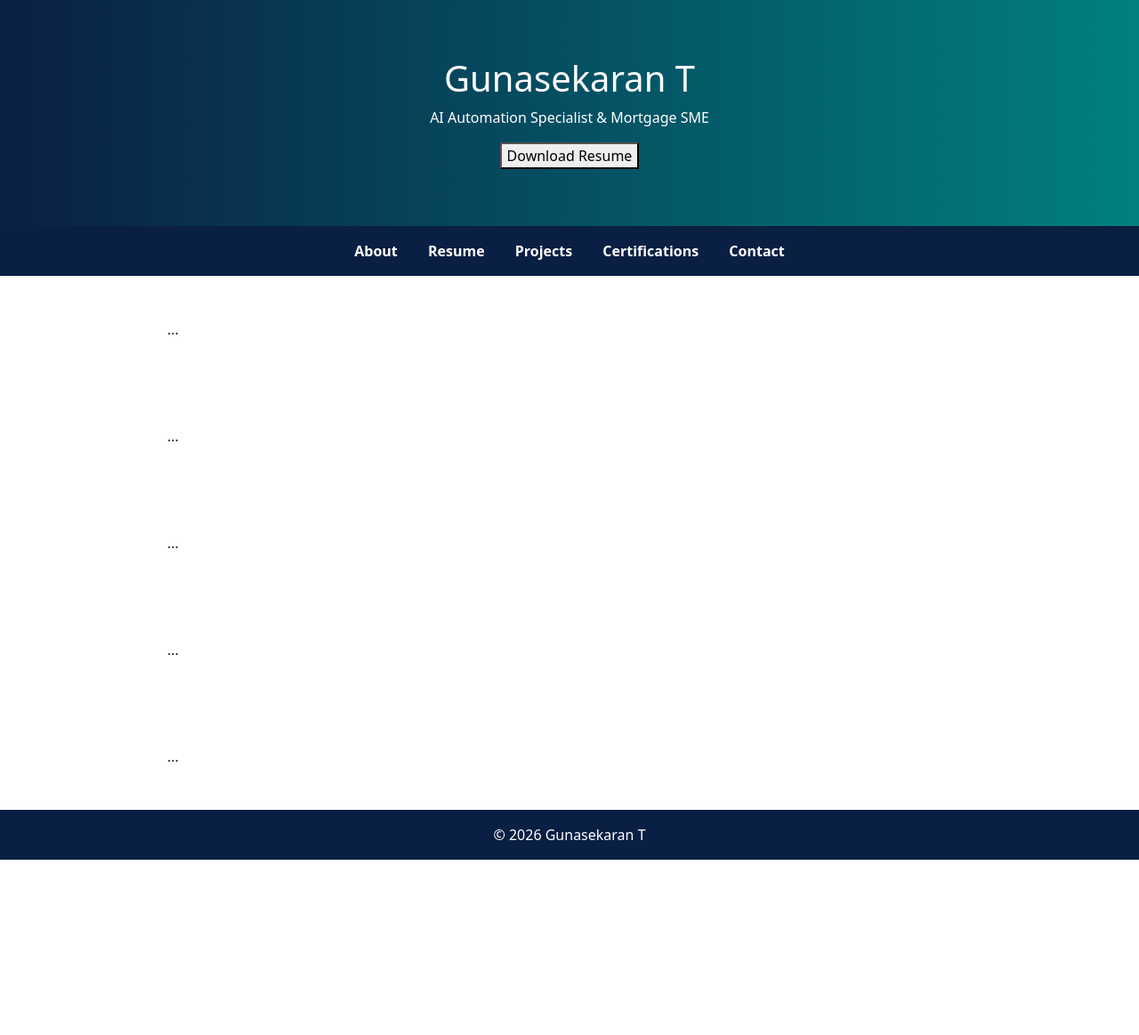
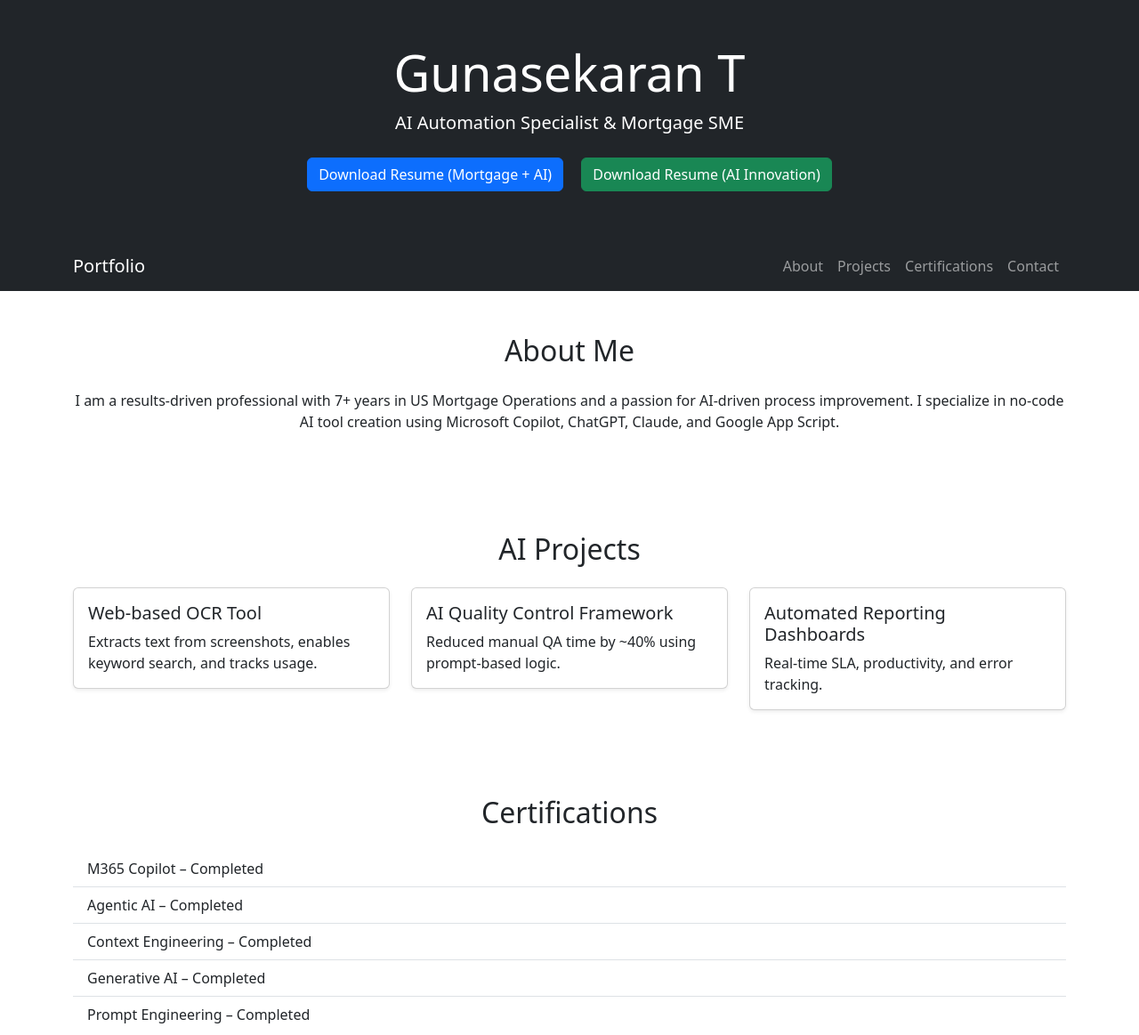
Before and after one commit to gunasekaran9787-dotcom/Guna, a plain HTML site: page index.html in a window 1280 px wide. Shown: the top 1163 px of the page at 89% size. Before the commit the page ends 966 px from the top, so only its background shows below. Drawn offline with nearby package versions, Linux system fonts and the light colour scheme.

Commit message:
Update design with Bootstrap

```diff
--- a/index.html
+++ b/index.html
@@ -4,31 +4,102 @@
   <meta charset="UTF-8">
   <meta name="viewport" content="width=device-width, initial-scale=1.0">
   <title>Gunasekaran T - Portfolio</title>
-  <link rel="stylesheet" href="style.css">
+  <!-- Bootstrap CSS -->
   <link href="https://cdn.jsdelivr.net/npm/bootstrap@5.3.0/dist/css/bootstrap.min.css" rel="stylesheet">
 </head>
 <body>
-  <header id="home">
-    <h1>Gunasekaran T</h1>
-    <p>AI Automation Specialist & Mortgage SME</p>
-    <button onclick="window.location.href='resume.pdf'">Download Resume</button>
-  </header>
 
-  <nav>
-    <a href="#about">About</a>
-    <a href="#resume">Resume</a>
-    <a href="#projects">Projects</a>
-    <a href="#certifications">Certifications</a>
-    <a href="#contact">Contact</a>
-  </nav>
+<!-- Hero Section -->
+<header class="bg-dark text-white text-center py-5">
+  <div class="container">
+    <h1 class="display-4">Gunasekaran T</h1>
+    <p class="lead">AI Automation Specialist & Mortgage SME</p>
+    <a href="Gunasekaran_T_Resume_v1_Mortgage_AI.pdf" class="btn btn-primary m-2">Download Resume (Mortgage + AI)</a>
+    <a href="Gunasekaran_T_Resume_v2_AI_Innovation.pdf" class="btn btn-success m-2">Download Resume (AI Innovation)</a>
+  </div>
+</header>
 
-  <section id="about">...</section>
-  <section id="resume">...</section>
-  <section id="projects">...</section>
-  <section id="certifications">...</section>
-  <section id="contact">...</section>
+<!-- Navigation -->
+<nav class="navbar navbar-expand-lg navbar-dark bg-dark sticky-top">
+  <div class="container">
+    <a class="navbar-brand" href="#">Portfolio</a>
+    <button class="navbar-toggler" type="button" data-bs-toggle="collapse" data-bs-target="#navbarNav">
+      <span class="navbar-toggler-icon"></span>
+    </button>
+    <div class="collapse navbar-collapse" id="navbarNav">
+      <ul class="navbar-nav ms-auto">
+        <li class="nav-item"><a class="nav-link" href="#about">About</a></li>
+        <li class="nav-item"><a class="nav-link" href="#projects">Projects</a></li>
+        <li class="nav-item"><a class="nav-link" href="#certifications">Certifications</a></li>
+        <li class="nav-item"><a class="nav-link" href="#contact">Contact</a></li>
+      </ul>
+    </div>
+  </div>
+</nav>
 
-  <footer>© 2026 Gunasekaran T</footer>
-  <script src="script.js"></script>
+<!-- About Section -->
+<section id="about" class="container py-5">
+  <h2 class="text-center mb-4">About Me</h2>
+  <p class="text-center">I am a results-driven professional with 7+ years in US Mortgage Operations and a passion for AI-driven process improvement. I specialize in no-code AI tool creation using Microsoft Copilot, ChatGPT, Claude, and Google App Script.</p>
+</section>
+
+<!-- Projects Section -->
+<section id="projects" class="container py-5">
+  <h2 class="text-center mb-4">AI Projects</h2>
+  <div class="row">
+    <div class="col-md-4">
+      <div class="card shadow-sm">
+        <div class="card-body">
+          <h5 class="card-title">Web-based OCR Tool</h5>
+          <p class="card-text">Extracts text from screenshots, enables keyword search, and tracks usage.</p>
+        </div>
+      </div>
+    </div>
+    <div class="col-md-4">
+      <div class="card shadow-sm">
+        <div class="card-body">
+          <h5 class="card-title">AI Quality Control Framework</h5>
+          <p class="card-text">Reduced manual QA time by ~40% using prompt-based logic.</p>
+        </div>
+      </div>
+    </div>
+    <div class="col-md-4">
+      <div class="card shadow-sm">
+        <div class="card-body">
+          <h5 class="card-title">Automated Reporting Dashboards</h5>
+          <p class="card-text">Real-time SLA, productivity, and error tracking.</p>
+        </div>
+      </div>
+    </div>
+  </div>
+</section>
+
+<!-- Certifications Section -->
+<section id="certifications" class="container py-5">
+  <h2 class="text-center mb-4">Certifications</h2>
+  <ul class="list-group list-group-flush">
+    <li class="list-group-item">M365 Copilot – Completed</li>
+    <li class="list-group-item">Agentic AI – Completed</li>
+    <li class="list-group-item">Context Engineering – Completed</li>
+    <li class="list-group-item">Generative AI – Completed</li>
+    <li class="list-group-item">Prompt Engineering – Completed</li>
+  </ul>
+</section>
+
+<!-- Contact Section -->
+<section id="contact" class="container py-5">
+  <h2 class="text-center mb-4">Contact</h2>
+  <p class="text-center">Email: <a href="mailto:gunasekaran9787@gmail.com">gunasekaran9787@gmail.com</a></p>
+  <p class="text-center">Phone: <a href="tel:+919787663159">+91-9787663159</a></p>
+  <p class="text-center">Location: Dindigul, Tamil Nadu, India</p>
+</section>
+
+<!-- Footer -->
+<footer class="bg-dark text-white text-center py-3">
+  <p>© 2026 Gunasekaran T | Portfolio</p>
+</footer>
+
+<!-- Bootstrap JS -->
+<script src="https://cdn.jsdelivr.net/npm/bootstrap@5.3.0/dist/js/bootstrap.bundle.min.js"></script>
 </body>
 </html>
```
